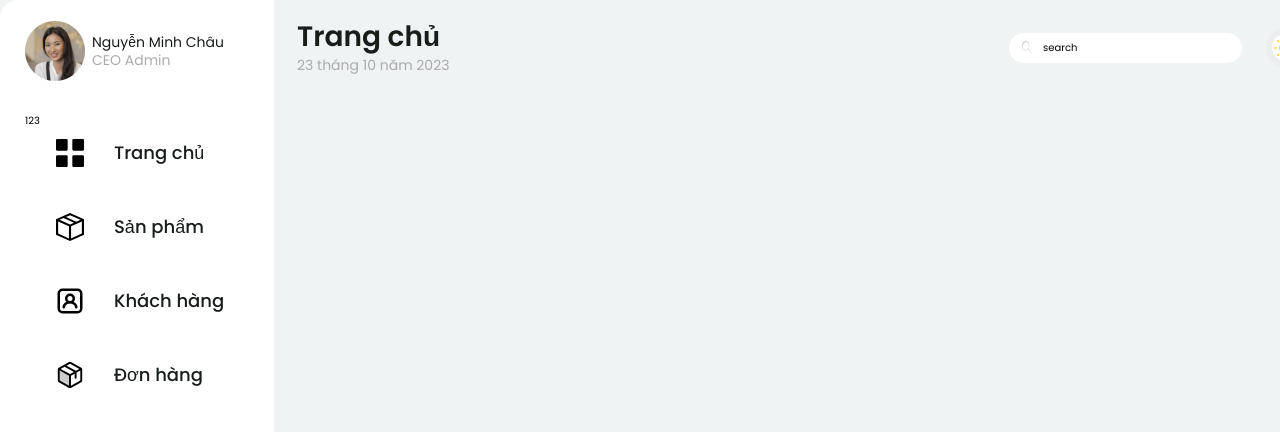
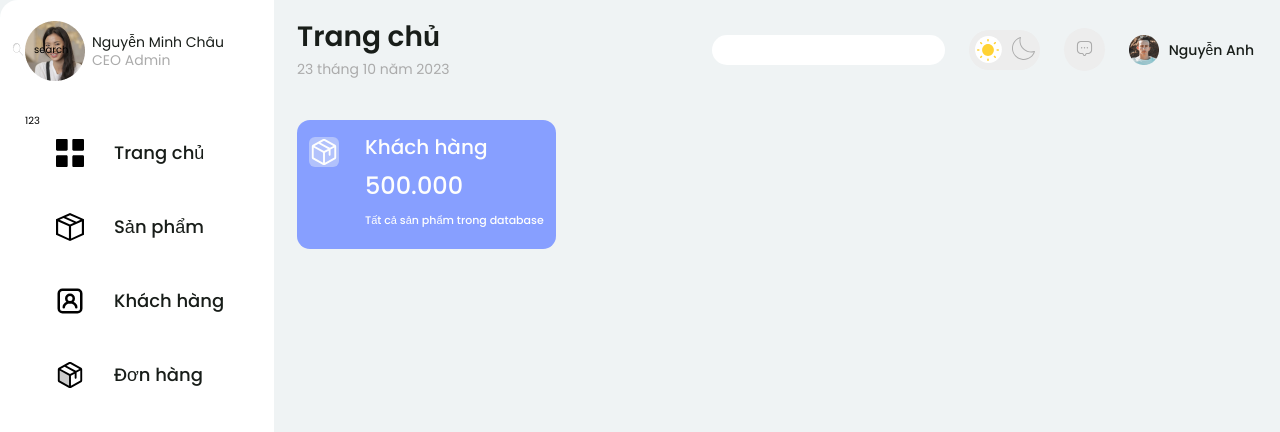
Before and after one commit to tuanhuynh0107/wd18031, a PHP site: page /html/admin.html in a window 1280 px wide. Shown: the top 432 px of the page. Run offline with PHP 8.4, Linux system fonts and the light colour scheme.

Commit message:
code section box

```diff
--- a/assets/css/admin.css
+++ b/assets/css/admin.css
@@ -16,6 +16,7 @@ html {
 :root {
     --primary-color--font: #181D19;
     --primary-color--font2: #ababab;
+    --primary-color--font3: #FEFEFD;
 }
 
 .root {
@@ -114,9 +115,6 @@ html {
 
 
 .header {
-    position: fixed;
-    top: 0;
-    z-index: 1000;
     margin-top: 23px;
     width: 100%;
     justify-content: space-between;
@@ -134,7 +132,7 @@ html {
     color: var(--primary-color--font2);
     font-size: 1.4rem;
     font-weight: 400;
-    margin-top: 7px;
+    margin-top: 11px;
 }
 
 /* header__atc  */
@@ -154,10 +152,6 @@ html {
     outline: none;
     border: none;
     border-radius: 999px;
-}
-
-.formSearch {
-    position: relative;
 }
 
 .icon_input {
@@ -187,3 +181,51 @@ html {
     font-size: 1.4rem;
     font-weight: 500;
 }
+
+
+/* total product */
+.box-total {
+    margin-top: 44px;
+}
+
+.total_product {
+    height: 129px;
+    width: 259px;
+    border-radius: 13px;
+    background: #879FFF;
+    align-items: flex-start;
+    gap: 26px;
+}
+
+.total_product__content {
+    gap: 17px;
+    flex-direction: column;
+    align-items: flex-start;
+    margin-top: 17px;
+}
+
+.total_product__icon {
+    margin-left: 12px;
+    margin-top: 17px;
+}
+
+
+
+.total_product__content--title {
+    color: var(--primary-color--font3);
+    font-size: 2rem;
+    font-weight: 500;
+}
+
+
+.total_product__content--qty {
+    color: var(--primary-color--font3);
+    font-size: 24px;
+    font-weight: 500;
+}
+
+.total_product__content--desc {
+    color: var(--primary-color--font3);
+    font-size: 1.1rem;
+    font-weight: 500;
+}
--- a/html/admin.html
+++ b/html/admin.html
@@ -32,8 +32,8 @@
                     </p>
                 </div>
             </div>
-<!-- lam tesst nha -->
-<h1>123</h1>
+            <!-- lam tesst nha -->
+            <h1>123</h1>
             <section class="menu__admin">
                 <ul class="main__menu">
                     <li class="main__menu--li row">
@@ -265,6 +265,24 @@
                     </div>
                 </div>
             </header>
+
+            <div class="box-total">
+                <section class="total_product row">
+                    <div class="total_product__icon">
+                        <svg xmlns="http://www.w3.org/2000/svg" width="30" height="30" viewBox="0 0 30 30" fill="none">
+                            <rect x="0.000976562" width="30" height="30" rx="6" fill="#B2C2FC" />
+                            <path
+                                d="M26.2135 7.75188L15.901 2.1093C15.6254 1.95706 15.3158 1.8772 15.001 1.8772C14.6862 1.8772 14.3765 1.95706 14.101 2.1093L3.78848 7.75423C3.49397 7.91536 3.24813 8.15262 3.07662 8.44121C2.90512 8.7298 2.81424 9.05914 2.81348 9.39485V20.6027C2.81424 20.9384 2.90512 21.2677 3.07662 21.5563C3.24813 21.8449 3.49397 22.0821 3.78848 22.2433L14.101 27.8882C14.3765 28.0405 14.6862 28.1203 15.001 28.1203C15.3158 28.1203 15.6254 28.0405 15.901 27.8882L26.2135 22.2433C26.508 22.0821 26.7538 21.8449 26.9253 21.5563C27.0968 21.2677 27.1877 20.9384 27.1885 20.6027V9.39602C27.1883 9.05972 27.0978 8.72964 26.9262 8.44038C26.7547 8.15111 26.5085 7.91331 26.2135 7.75188ZM15.001 3.74993L24.4158 8.90618L20.9271 10.8163L11.5111 5.66009L15.001 3.74993ZM15.001 14.0624L5.58613 8.90618L9.55879 6.73118L18.9736 11.8874L15.001 14.0624ZM4.68848 10.5468L14.0635 15.6773V25.7308L4.68848 20.6038V10.5468ZM25.3135 20.5991L15.9385 25.7308V15.682L19.6885 13.63V17.8124C19.6885 18.0611 19.7872 18.2995 19.9631 18.4753C20.1389 18.6512 20.3773 18.7499 20.626 18.7499C20.8746 18.7499 21.1131 18.6512 21.2889 18.4753C21.4647 18.2995 21.5635 18.0611 21.5635 17.8124V12.6034L25.3135 10.5468V20.598V20.5991Z"
+                                fill="#FEFEFD" />
+                        </svg>
+                    </div>
+                    <div class="total_product__content row">
+                        <p class="total_product__content--title">Khách hàng</p>
+                        <div class="total_product__content--qty">500.000</div>
+                        <p class="total_product__content--desc">Tất cả sản phẩm trong database</p>
+                    </div>
+                </section>
+            </div>
         </main>
     </div>
 </body>
```
